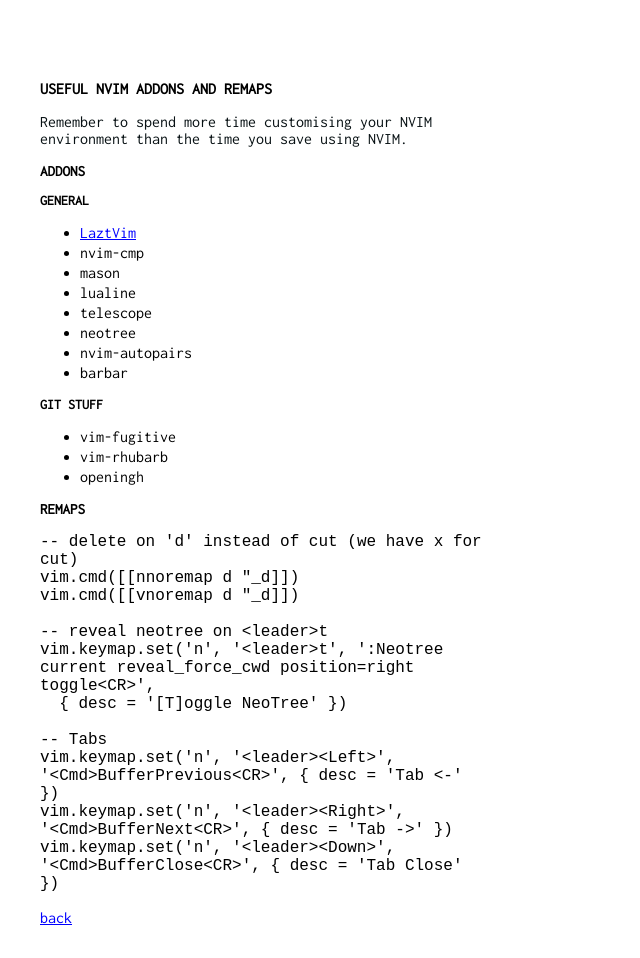
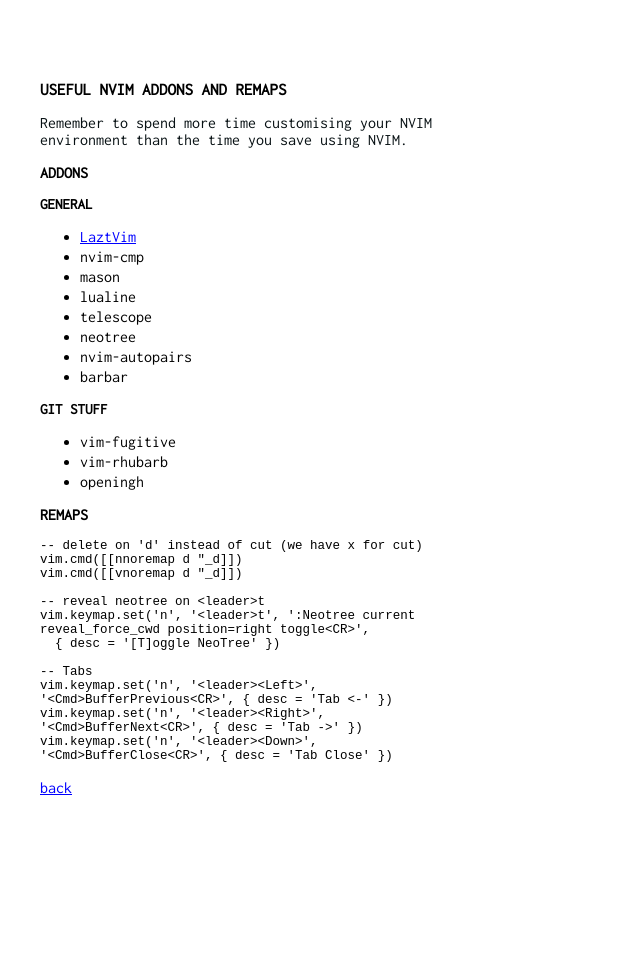
Before and after one commit to jsphwllng/jsphwllng.github.io, a Jekyll site: the page built from _blog/usefulnvim.md, in a window 1280 px wide. Shown: the whole page, without its empty margins (0-640 px from the left). Built offline with Jekyll 4.4.1, drawn with Linux system fonts in a browser that asks for light colours; after the commit the page ends 900 px from its top, so only the background shows below that.

Commit message:
Font size

```diff
--- a/assets/css/styles.css
+++ b/assets/css/styles.css
@@ -92,6 +92,7 @@
      code {
          display: block;
          white-space: pre-wrap;
+         font-size: 12.5px;
         /* background-color: ghostwhite;
          */
         /* font-size: 12px;
@@ -108,19 +109,19 @@
     }
      h1 {
          font-weight: bold;
-         font-size:16px;
+         font-size:17px;
          text-transform: uppercase;
          text-transform: uppercase;
     }
      h2 {
          font-weight: bold;
          text-transform: uppercase;
-         font-size: 15px
+         font-size: 16px
     }
      h3 {
          text-transform: uppercase;
          font-weight: bold;
-         font-size: 14px;
+         font-size: 15px;
     }
 
      bold {
```
